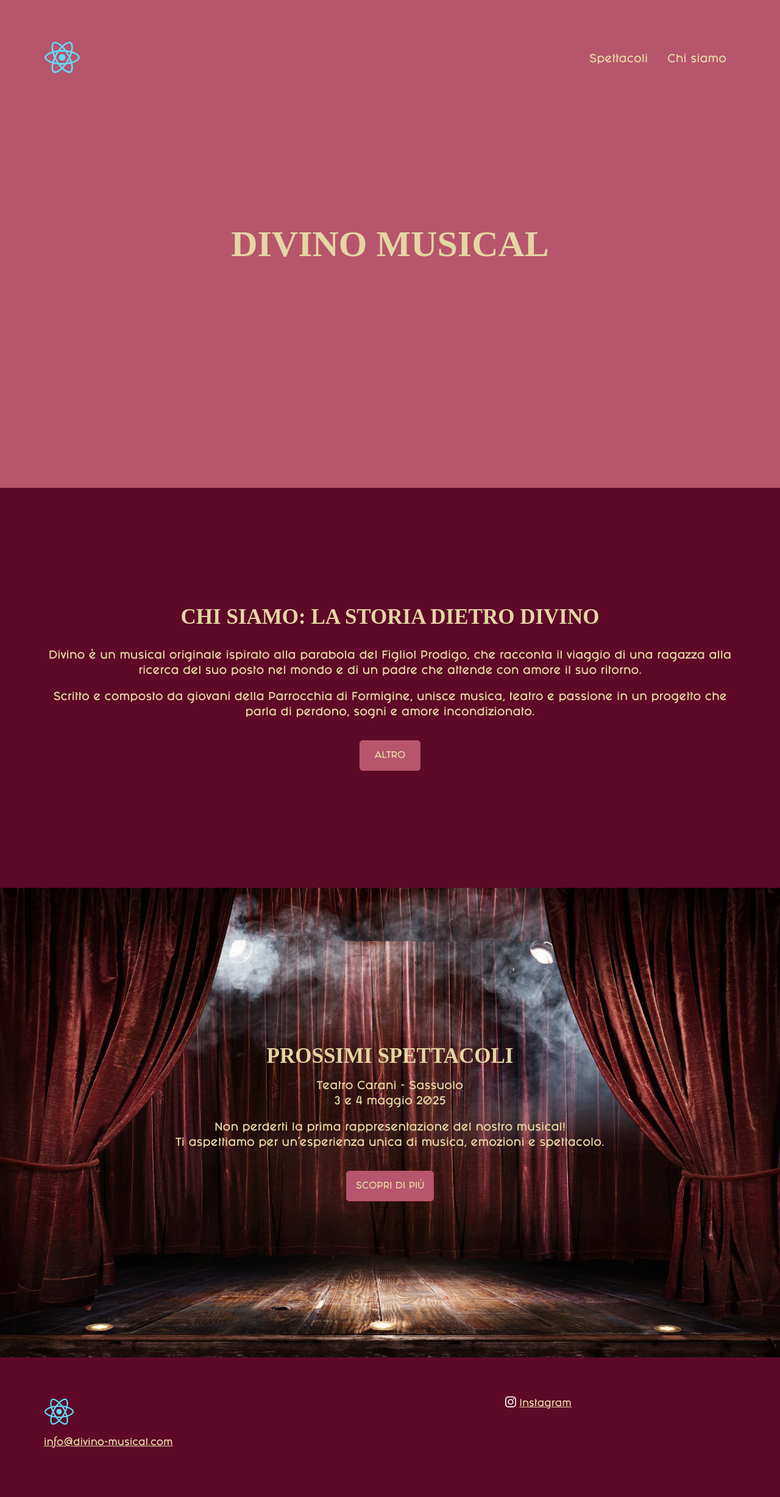
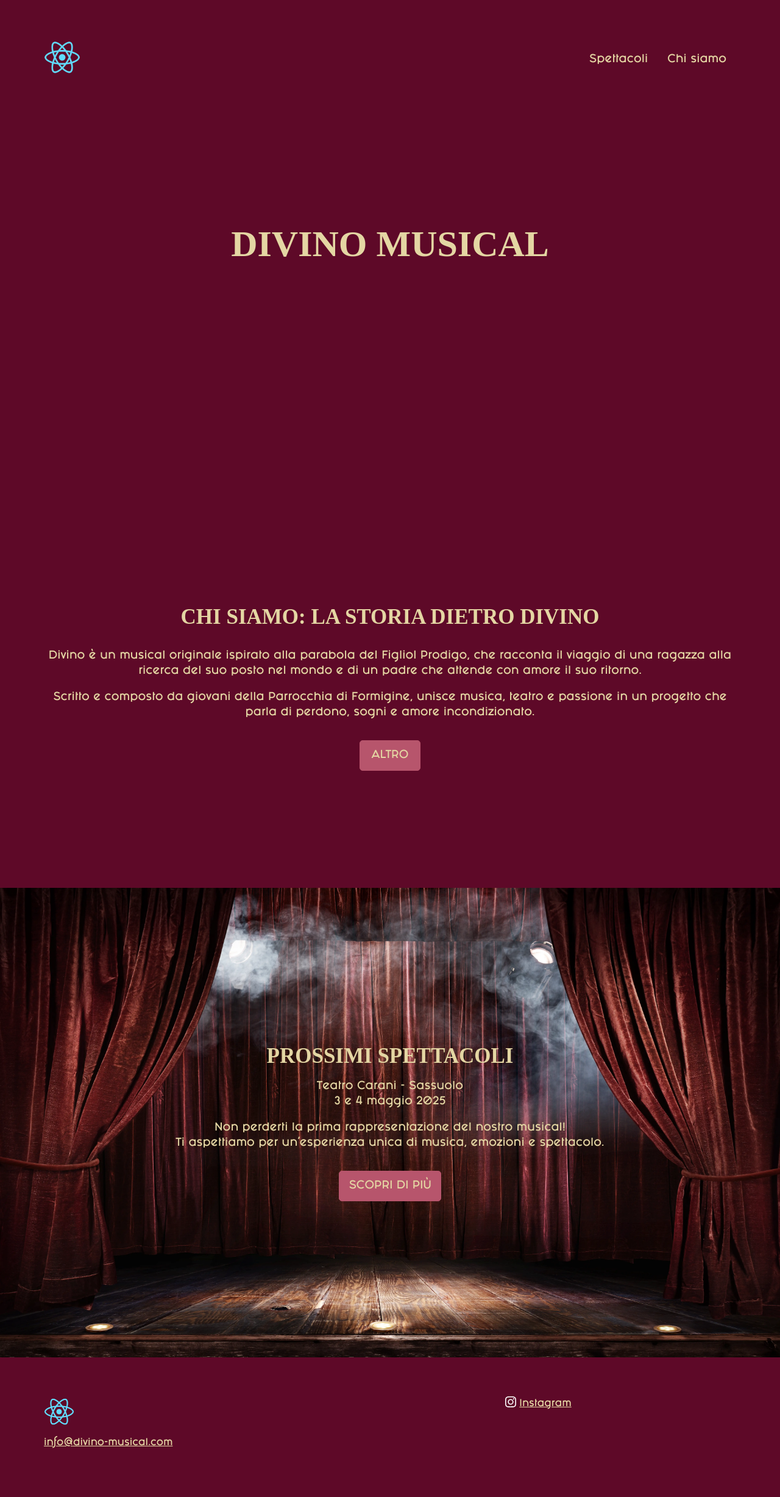
Before and after one commit to davideleo5/davideleo5.github.io, a React (Create React App) app: page / in a window 1280 px wide. Shown: the top 2455 px of the page at 61% size. Built offline with nearby package versions, Linux system fonts and the light colour scheme; a web font is replaced by a local one.

Commit message:
Fixed buttons

```diff
--- a/src/App.css
+++ b/src/App.css
@@ -75,15 +75,19 @@ a {
     line-height: 25px;
 }
 
-button {
+button, .button-link {
+    align-items: center;
     background-color: var(--color-rosino);
     border: 1px solid var(--color-rosino);
     border-radius: 5px;
     cursor: pointer;
+    display: inline-flex;
+    justify-content: center;
     margin-top: 2rem;
     min-height: 50px;
     min-width: 100px;
     padding: 10px 15px;
+    text-decoration: none;
     text-transform: uppercase;
 }
 
@@ -91,9 +95,10 @@ button a {
     text-decoration: none;
 }
 
-button:hover {
+button:hover, .button-link:hover {
     background-color: var(--color-panna);
     border: 1px solid var(--color-panna);
+    color: var(--color-rosino);
 }
 
 button:hover a {
--- a/src/components/download/DownloadButton.jsx
+++ b/src/components/download/DownloadButton.jsx
@@ -11,7 +11,7 @@ export function DownloadButton() {
 
     return (
         <button className="App download-button">
-          <ICalendarLink filename="divino.ics" event={event}>Add to Calendar</ICalendarLink>
+          <ICalendarLink filename="divino.ics" event={event}>Aggiungi al calendario</ICalendarLink>
         </button>
     );
 }
--- a/src/components/navbar/navbar.css
+++ b/src/components/navbar/navbar.css
@@ -41,19 +41,19 @@
 }
 
 .navbar-menu_container {
-    display: flex;
+    align-items: flex-end;
+    background: var(--color-bg);
+    border: 2px solid var(--color-rosino);
+    border-radius: 5px;
+    box-shadow: 0 0 5 rgba(0, 0, 0.2);display: flex;
     justify-content: flex-end;
-    align-items: flex-end;
     flex-direction: column;
-    text-align: end;
-    background: var(--color-bg);
+    min-width: 210px;
     padding: 1rem 2rem;
     position: absolute;
+    right: 0;
     top: 40px;
-    right: 0;
-    min-width: 210px;
-    border-radius: 5px;
-    box-shadow: 0 0 5 rgba(0, 0, 0.2);
+    text-align: end;
     z-index: 99;
 }
 
--- a/src/containers/header/header.css
+++ b/src/containers/header/header.css
@@ -1,5 +1,5 @@
 .header .header-content {
-    background-color: var(--color-rosino);
+    background-color: var(--color-bg);
     height: 100vh;
     width: 100%;
 }
--- a/src/containers/shows/Shows.jsx
+++ b/src/containers/shows/Shows.jsx
@@ -19,7 +19,7 @@ const Shows = () => {
         <br />
         <p>Non perderti la prima rappresentazione del nostro musical!</p>
         <p>Ti aspettiamo per un’esperienza unica di musica, emozioni e spettacolo.</p>
-        <button><Link to='/spettacoli'>Scopri di più</Link></button>
+        <Link to='/spettacoli' className='button-link'>Scopri di più</Link>
       </div>
     </div>
   )
--- a/src/containers/what/What.jsx
+++ b/src/containers/what/What.jsx
@@ -15,7 +15,7 @@ const What = () => {
         <p>Divino è un musical originale ispirato alla parabola del Figliol Prodigo, che racconta il viaggio di una ragazza alla ricerca del suo posto nel mondo e di un padre che attende con amore il suo ritorno.</p>
         <br />
         <p>Scritto e composto da giovani della Parrocchia di Formigine, unisce musica, teatro e passione in un progetto che parla di perdono, sogni e amore incondizionato.</p>
-        <button><Link to='/chi-siamo'>Altro</Link></button>
+        <Link to='/chi-siamo' className='button-link'>Altro</Link>
       </div>
     </div>
   )
```
